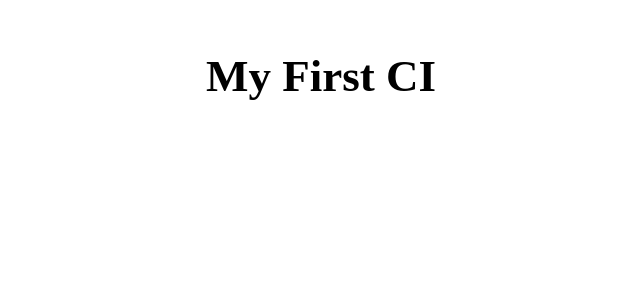
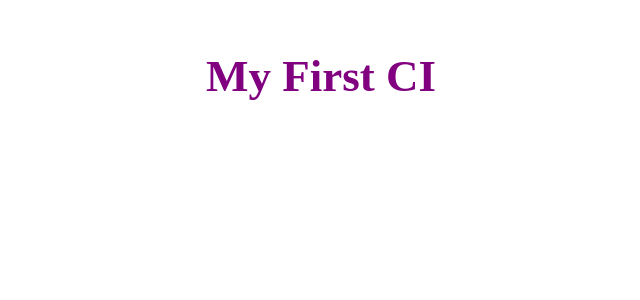
Before and after one commit to Vimalraj-7202/ci-cd_pipline, a React (Vite) app: page / in a window 1280 px wide. Shown: the top 300 px of the page, without its empty margins (319-959 px from the left). Built offline with nearby package versions, Linux system fonts and the light colour scheme.

Commit message:
ci file added

```diff
--- a/src/App.tsx
+++ b/src/App.tsx
@@ -3,7 +3,7 @@ import "./App.css";
 function App() {
   return (
     <>
-      <div style={{ textAlign: "center", marginTop: "50px", fontSize: "30px" }}>
+      <div style={{ textAlign: "center", marginTop: "50px", fontSize: "30px",color:'purple' }}>
         <h2>My First CI</h2>
       </div>
     </>
```
